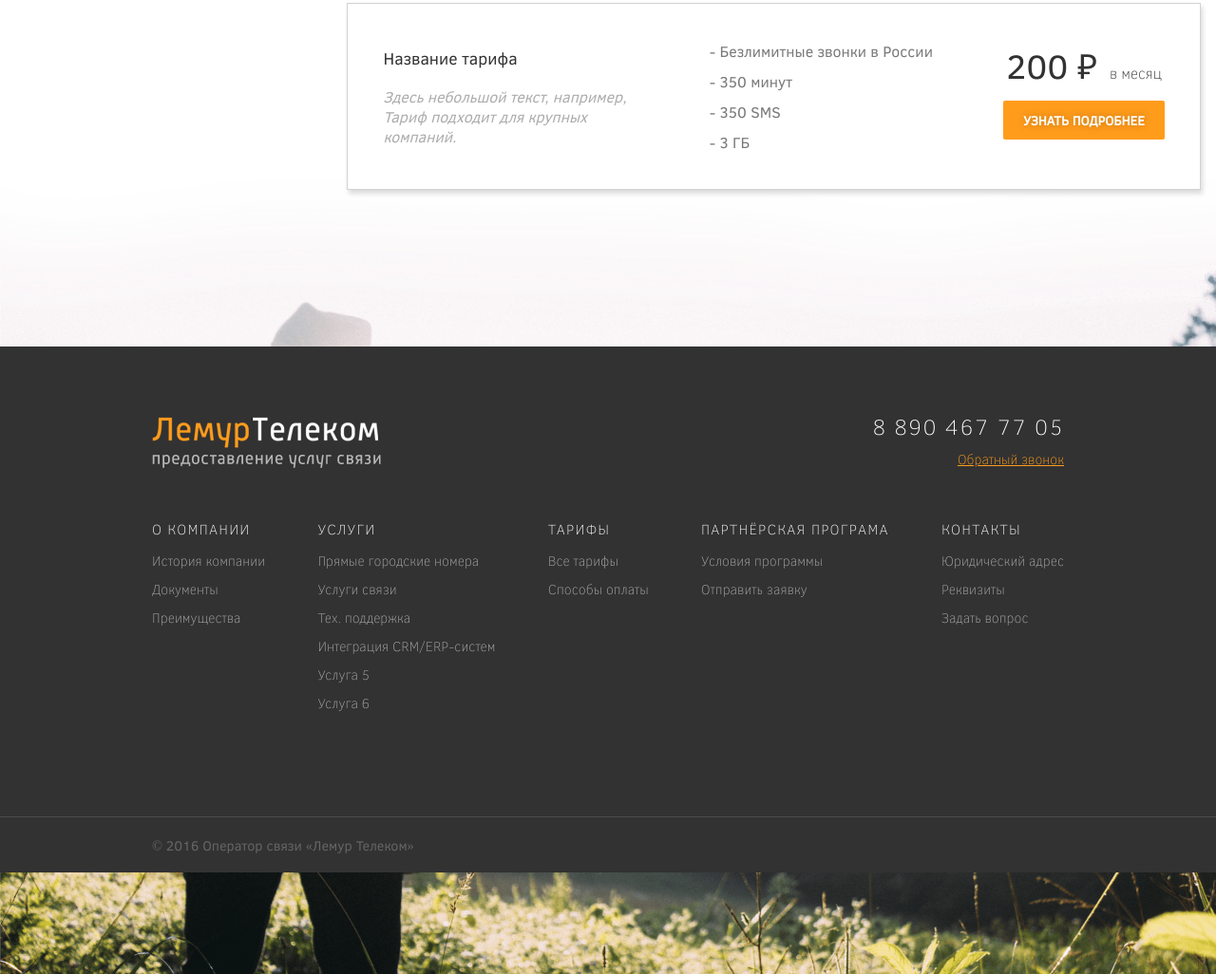
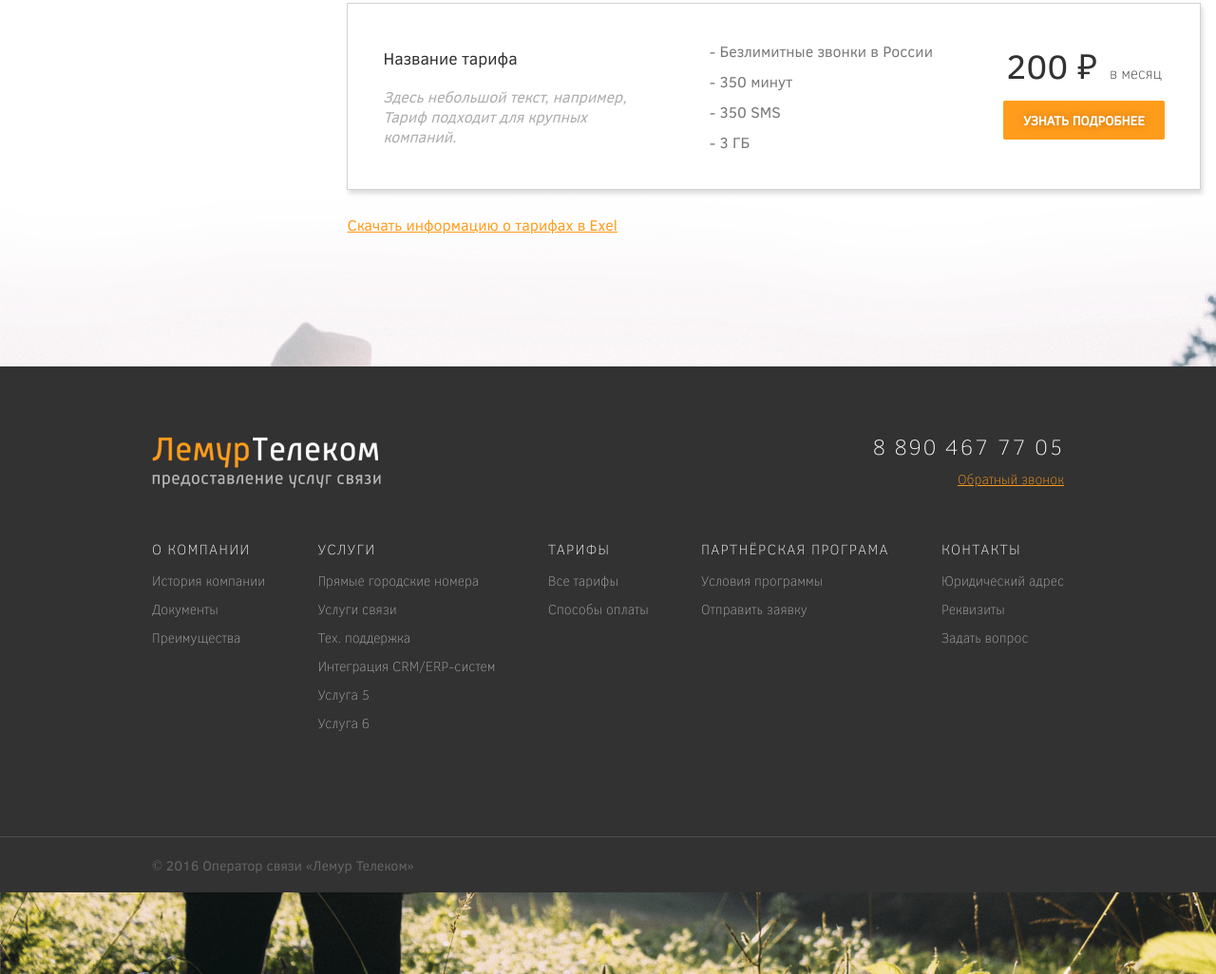
Before and after one commit to narmatoff/lemur_tp, a website: page src/jade/tarifs.jade in a window 1280 px wide. Shown: the part 2052-3078 px from the top of the page at 95% size. Drawn offline with nearby package versions, Linux system fonts and the light colour scheme; files that its build step writes are made by us from their sources; files whose address does not match are found by name.

Commit message:
all tarifs link added

```diff
--- a/src/jade/includes/tarifs_page.jade
+++ b/src/jade/includes/tarifs_page.jade
@@ -170,6 +170,7 @@
                             .price_n_button_wr__price__value 200 ₽
                             .price_n_button_wr__price__perm в месяц
                         a(href="#").type__button узнать подробнее
+            a(href="#") Скачать информацию о тарифах в Exel
 
 
 
```
Also changed, not shown: dist/tarifs.html.
